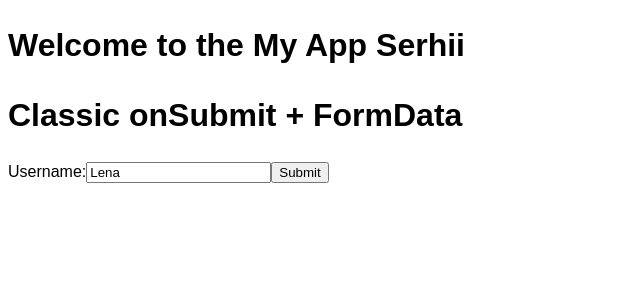
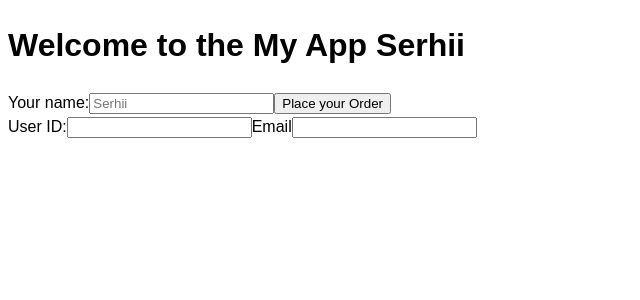
Before and after one commit to olena-hryhorzhevska/react-ts-serhii, a React (Vite) app: page / in a window 1280 px wide. Shown: the top 300 px of the page, without its empty margins (0-640 px from the left). Built offline with nearby package versions, Linux system fonts and the light colour scheme.

Commit message:
userID hook

```diff
--- a/src/components/App/App.tsx
+++ b/src/components/App/App.tsx
@@ -1,7 +1,7 @@
-
 import Header from '../Header/Header';
 import './App.module.css';
-import FormData from '../FormData/FormData';
+import OrderForm from '../OrderForm/OrderForm';
+import UserId from '../UserId/UserId';
 
 function App() {
   // const obj = {
@@ -20,15 +20,11 @@ function App() {
   // });
   // console.log(mapped); // ['John', undefined, 'New York']
 
-
   // const find = arr.find(item => {
   //   return typeof item === 'number';
   // })
 
   // console.log(find); // 30
-
-
-
 
   // interface IValues {
   //   x: number;
@@ -57,10 +53,15 @@ function App() {
   //   });
   // };
 
+  const handleSubmit = (username: string): void => {
+    console.log('Order placed by:', username);
+  };
+
   return (
     <>
       <Header />
-      <FormData/>
+      <OrderForm onSubmit={handleSubmit} />
+      <UserId/>
     </>
   );
 }
--- a/src/components/FormData/FormData.tsx
+++ b/src/components/FormData/FormData.tsx
@@ -1,30 +1,45 @@
-import { useState } from "react";
-
 export default function FormDataa() {
-  const [username, setUsername] = useState('Lena');
-
-  const handleSubmit = (event: React.FormEvent<HTMLFormElement>): void => {
-    event.preventDefault();
-    // const form = event.currentTarget as HTMLFormElement;
-    // const formData = new FormData(form);
-    // const username = formData.get('username') as string;
+  const handleAction = async (formData: FormData) => {
+    const username = formData.get('username') as string;
     console.log('Username:', username);
-}
+  };
   return (
-    <>
-      <h1>Classic onSubmit + FormData</h1>
-
-      <form onSubmit={handleSubmit}>
-        <label>Username:
-          <input type="text"
-            name="username"
-            value={username}
-            onChange={(e) => setUsername(e.target.value)}
-            placeholder="Type your name"
-          />
+    <div>
+      <h1>Form Action</h1>
+      <form action={handleAction}>
+        <label>
+          Username:
+          <input type="text" name="username" defaultValue="John" />
         </label>
         <button type="submit">Submit</button>
       </form>
-    </>
-  )
+    </div>
+  );
+
+  // const [username, setUsername] = useState('Lena');
+
+  // const handleSubmit = (event: React.FormEvent<HTMLFormElement>): void => {
+  //   event.preventDefault();
+  // const form = event.currentTarget as HTMLFormElement;
+  // const formData = new FormData(form);
+  // const username = formData.get('username') as string;
+  //     console.log('Username:', username);
+  // }
+  //   return (
+  //     <>
+  //       <h1>Classic onSubmit + FormData</h1>
+
+  //       <form onSubmit={handleSubmit}>
+  //         <label>Username:
+  //           <input type="text"
+  //             name="username"
+  //             value={username}
+  //             onChange={(e) => setUsername(e.target.value)}
+  //             placeholder="Type your name"
+  //           />
+  //         </label>
+  //         <button type="submit">Submit</button>
+  //       </form>
+  //     </>
+  //   )
 }
--- /dev/null
+++ b/src/components/OrderForm/OrderForm.tsx
@@ -0,0 +1,22 @@
+export interface OrderFormProps {
+  onSubmit: (username: string) => void;
+}
+
+export default function OrderForm({ onSubmit }: OrderFormProps) {
+  const handleAction = (formData: FormData) => {
+    const username = formData.get('username') as string;
+    onSubmit(username);
+  }
+
+  return (
+    <div>
+      <form action={handleAction}>
+        <label>
+          Your name:
+          <input type="text" name="username" placeholder="Serhii" />
+        </label>
+        <button type="submit">Place your Order</button>
+      </form>
+    </div>
+  );
+}
--- /dev/null
+++ b/src/components/UserId/UserId.tsx
@@ -0,0 +1,17 @@
+import { useId } from 'react';
+
+export default function UserId() {
+  const nameId = useId();
+  const emailId = useId();
+
+  return (
+    <div>
+      <form action="">
+        <label htmlFor={nameId}>User ID:</label>
+        <input type="text" id={nameId} />
+        <label htmlFor={emailId}>Email</label>
+        <input type="password" id={emailId} />
+      </form>
+    </div>
+  );
+}
```
